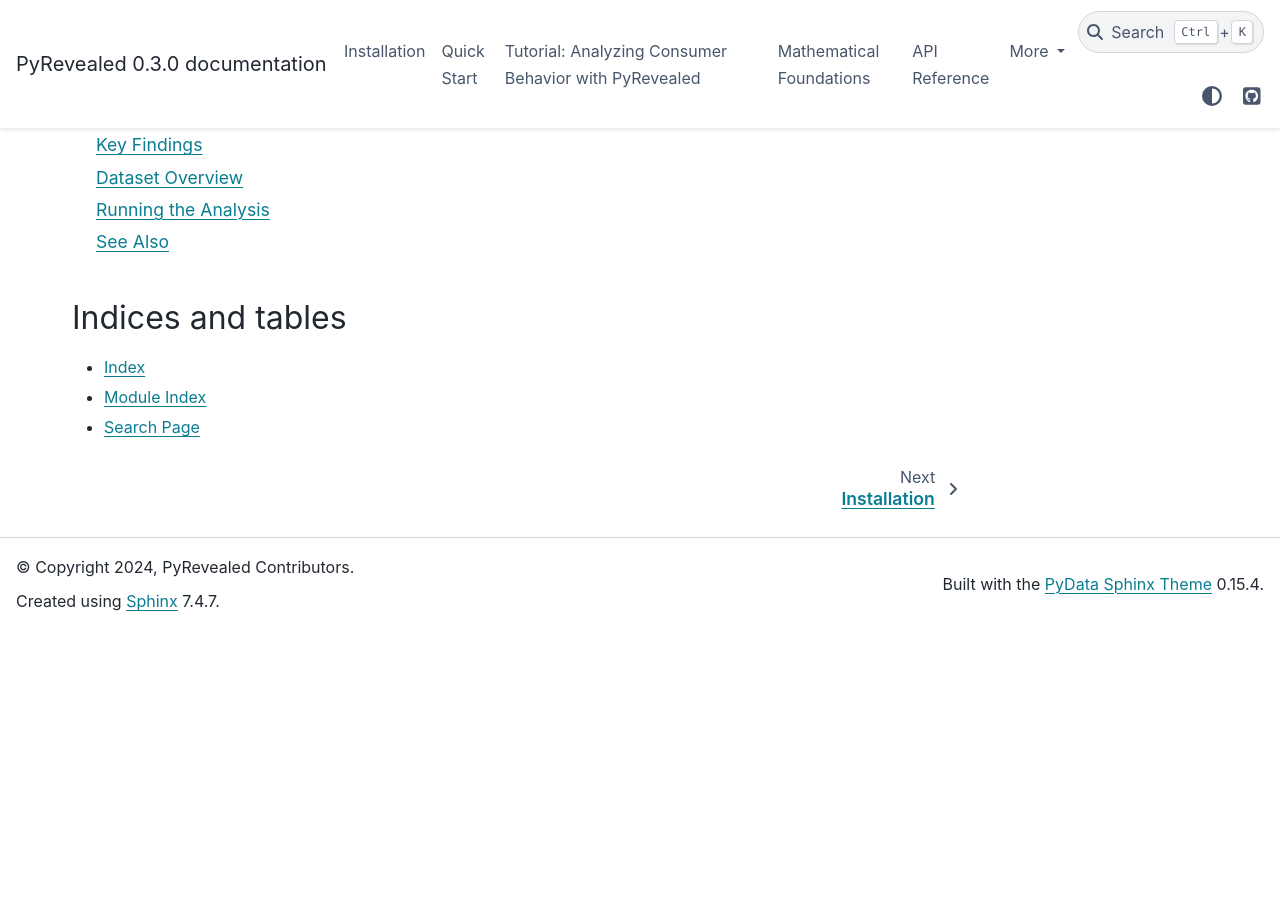
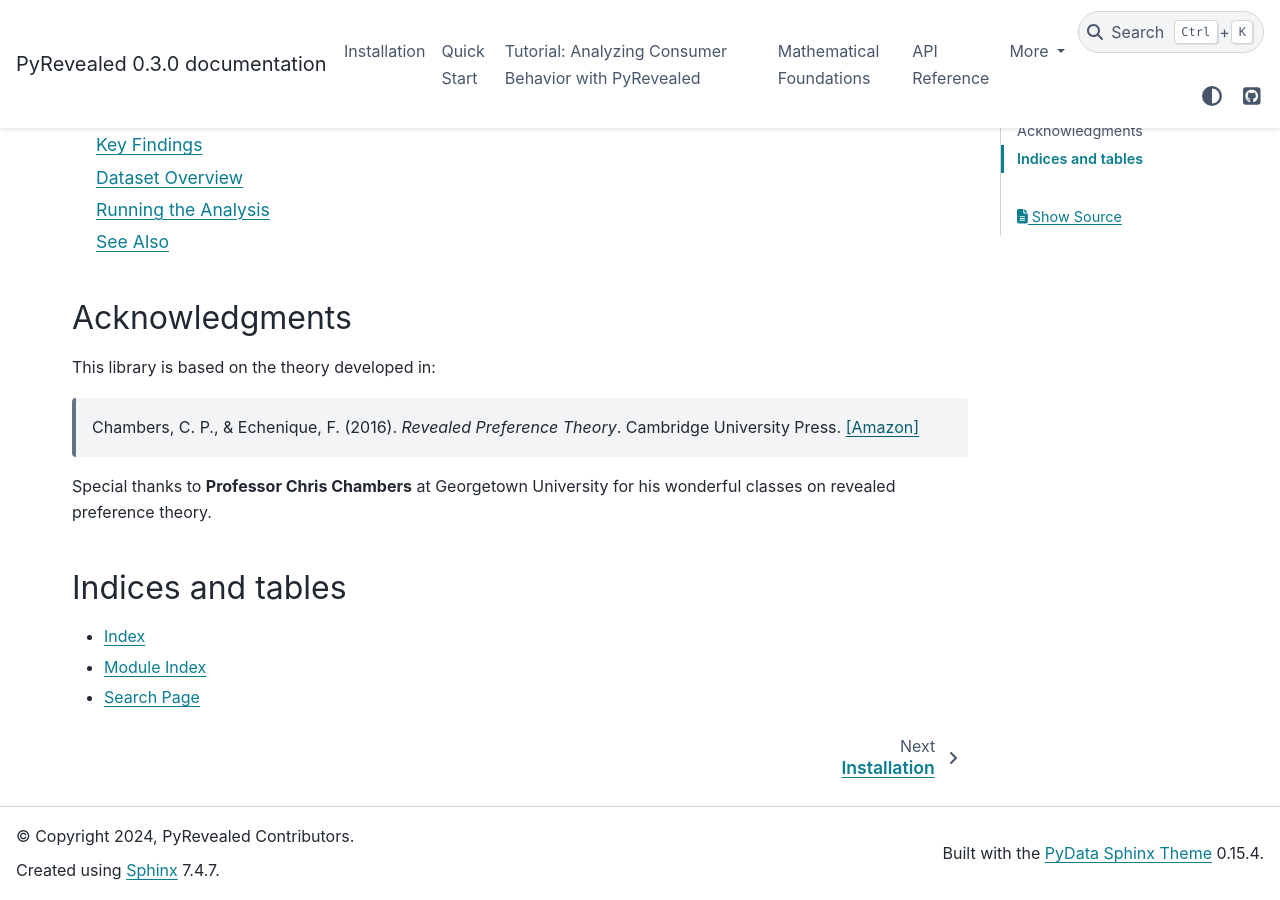
Before and after one commit to rawatpranjal/PyRevealed, a Sphinx documentation site: the page built from docs/index.rst, in a window 1280 px wide and 900 px high, scrolled down 2081 px. Built offline with Sphinx 7.4.7 and the PyData theme 0.15.4, drawn with Linux system fonts in a browser that asks for light colours; before the commit the page ends 2711 px from its top, so only the background shows below that.

Commit message:
Add acknowledgments to Prof. Chris Chambers at Georgetown

```diff
--- a/docs/index.rst
+++ b/docs/index.rst
@@ -52,6 +52,18 @@ Contents
    api
    case_study
 
+Acknowledgments
+---------------
+
+This library is based on the theory developed in:
+
+   Chambers, C. P., & Echenique, F. (2016). *Revealed Preference Theory*.
+   Cambridge University Press.
+   `[Amazon] <https://www.amazon.com/Revealed-Preference-Econometric-Society-Monographs/dp/1107087805>`_
+
+Special thanks to **Professor Chris Chambers** at Georgetown University
+for his wonderful classes on revealed preference theory.
+
 Indices and tables
 ------------------
 
```
